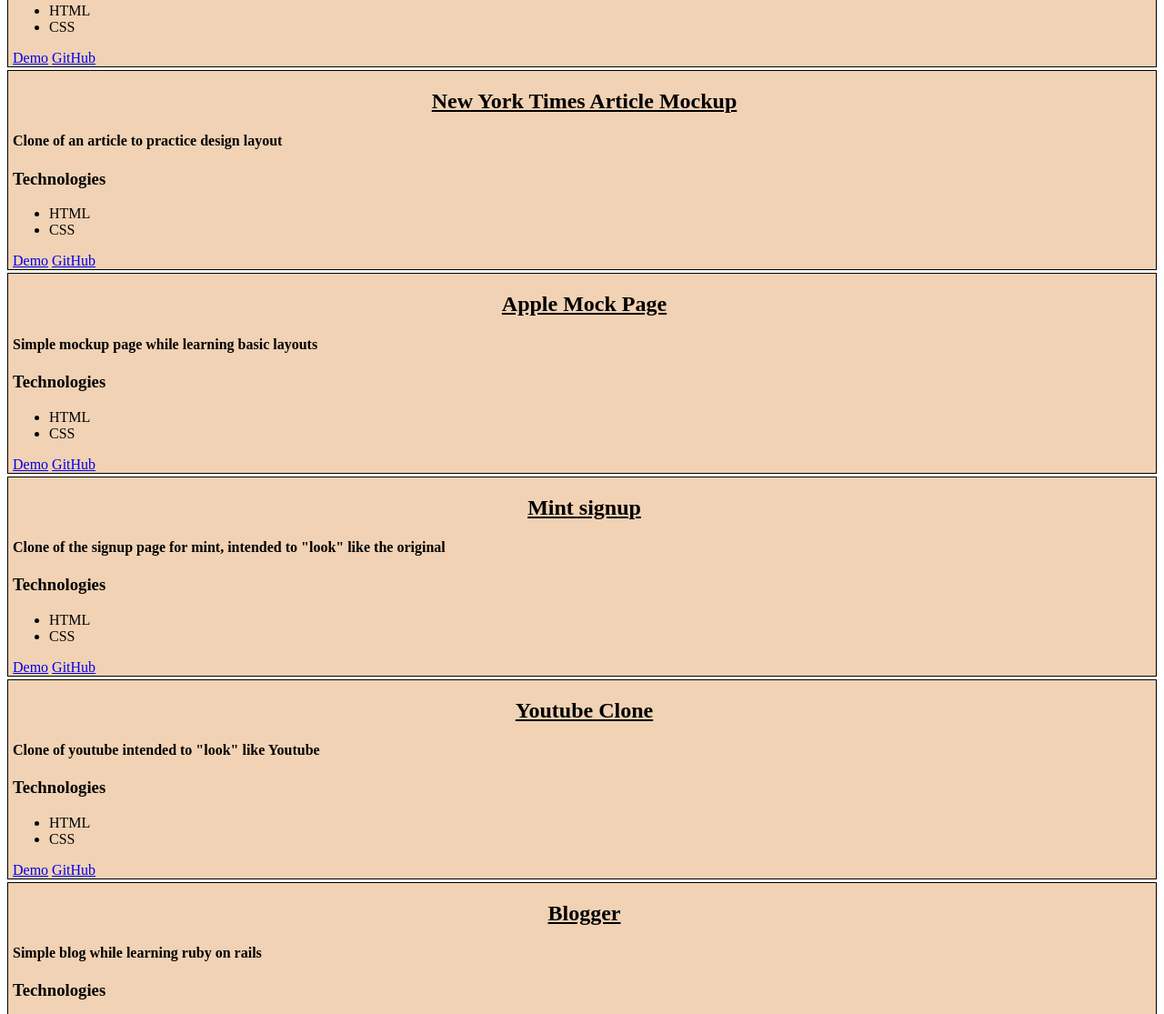
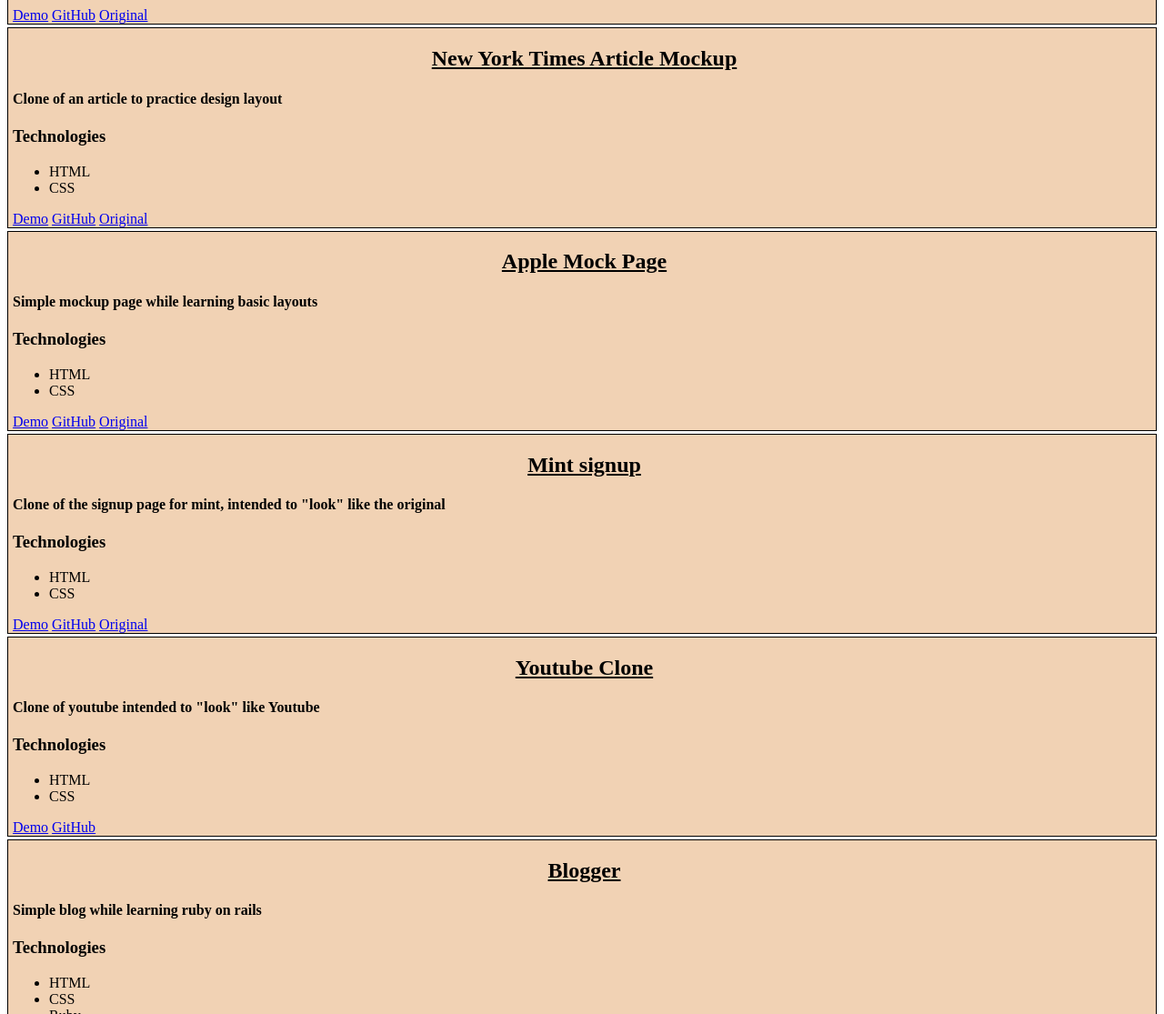
Before and after one commit to Ricala/portfolio, a plain HTML site: page index.html in a window 1280 px wide. Shown: the part 1314-2429 px from the top of the page at 91% size. Drawn offline with Linux system fonts and the light colour scheme.

Commit message:
add clone original websites

```diff
--- a/index.html
+++ b/index.html
@@ -5,7 +5,6 @@
 </head>
 <body>
   <h1>Eric Szywala's Portfolio</h1>
-  <h2>This displays all my currently completed projects</h2>
   <h3>Newest to oldest</h3>
   <div class="containers">
     <h2 class="proj-title">To-Do List</h2>
@@ -100,6 +99,7 @@
     <div class="project-links">
       <a href="https://ricala.github.io/tnw-responsive-design/">Demo</a>
       <a href="https://github.com/Ricala/tnw-responsive-design">GitHub</a>
+      <a href="https://thenextweb.com/">Original</a>
     </div>
   </div>
   <div class="containers">
@@ -117,6 +117,10 @@
     <div class="project-links">
       <a href="https://ricala.github.io/NYT-article-clone/">Demo</a>
       <a href="https://github.com/Ricala/NYT-article-clone">GitHub</a>
+      <a
+        href="https://www.nytimes.com/2014/03/18/science/space/detection-of-waves-in-space-buttresses-landmark-theory-of-big-bang.html?_r=0"
+        >Original</a
+      >
     </div>
   </div>
   <div class="containers">
@@ -134,6 +138,9 @@
     <div class="project-links">
       <a href="https://ricala.github.io/apple-mock-page/">Demo</a>
       <a href="https://github.com/Ricala/apple-mock-page">GitHub</a>
+      <a href="https://web.archive.org/web/20140301004610/http://www.apple.com/"
+        >Original</a
+      >
     </div>
   </div>
   <div class="containers">
@@ -151,6 +158,10 @@
     <div class="project-links">
       <a href="https://ricala.github.io/mint-signup/">Demo</a>
       <a href="https://github.com/Ricala/mint-signup">GitHub</a>
+      <a
+        href="https://accounts.intuit.com/signup.html?offering_id=Intuit.ifs.mint&namespace_id=50000026&redirect_url=https%3A%2F%2Fmint.intuit.com%2Foverview.event%3Ftask%3DS"
+        >Original</a
+      >
     </div>
   </div>
   <div class="containers">
```
